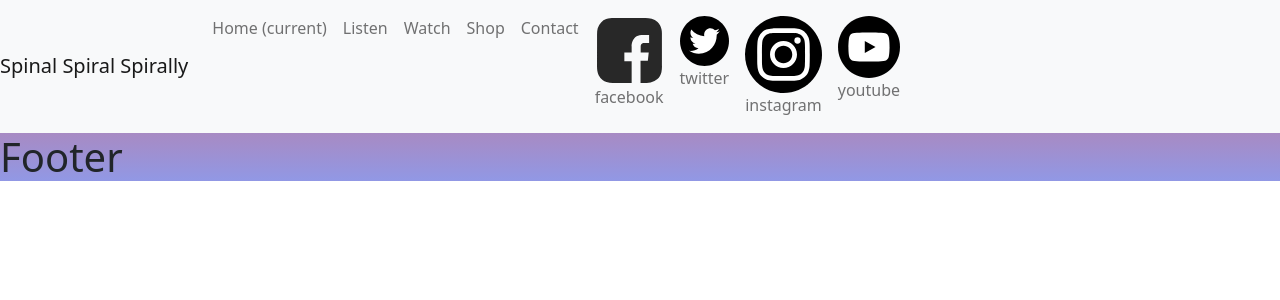
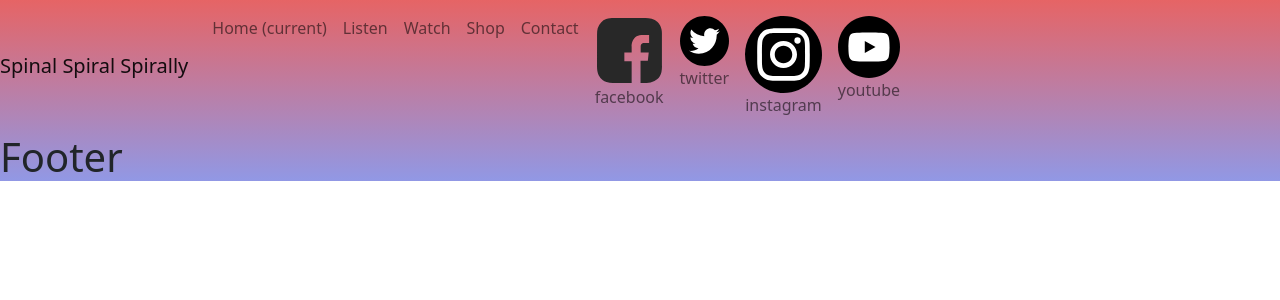
Before and after one commit to chuck2076/spiral-stairs-site, a React (Create React App) app: page / in a window 1280 px wide. Shown: the top 300 px of the page. Built offline with nearby package versions, Linux system fonts and the light colour scheme.

Commit message:
added bg to navbar and started data.js

```diff
--- a/src/components/Home.js
+++ b/src/components/Home.js
@@ -1,3 +1,5 @@
+//This is the latest news, album releases, and other updates.
+
 import React from "react";
 
 export default function Home(){
--- a/src/components/Navbar.js
+++ b/src/components/Navbar.js
@@ -4,7 +4,7 @@ import React from "react";
 
 export default function Navbar({currentPage, setCurrentPage}){
     return (
-        <nav className="navbar navbar-expand-lg navbar-light bg-light">
+        <nav className="navbar navbar-expand-lg navbar-light bg-linear-gradient(#e66465, #9198e5)">
   <a className="navbar-brand" href="#">Spinal Spiral Spirally</a>
   <button className="navbar-toggler" type="button" data-toggle="collapse" data-target="#navbarNavDropdown" aria-controls="navbarNavDropdown" aria-expanded="false" aria-label="Toggle navigation">
     <span className="navbar-toggler-icon"></span>
```
Also changed, not shown: src/data.js (added, +9 -0 lines), public/images/hypnotized.jpg (added).
